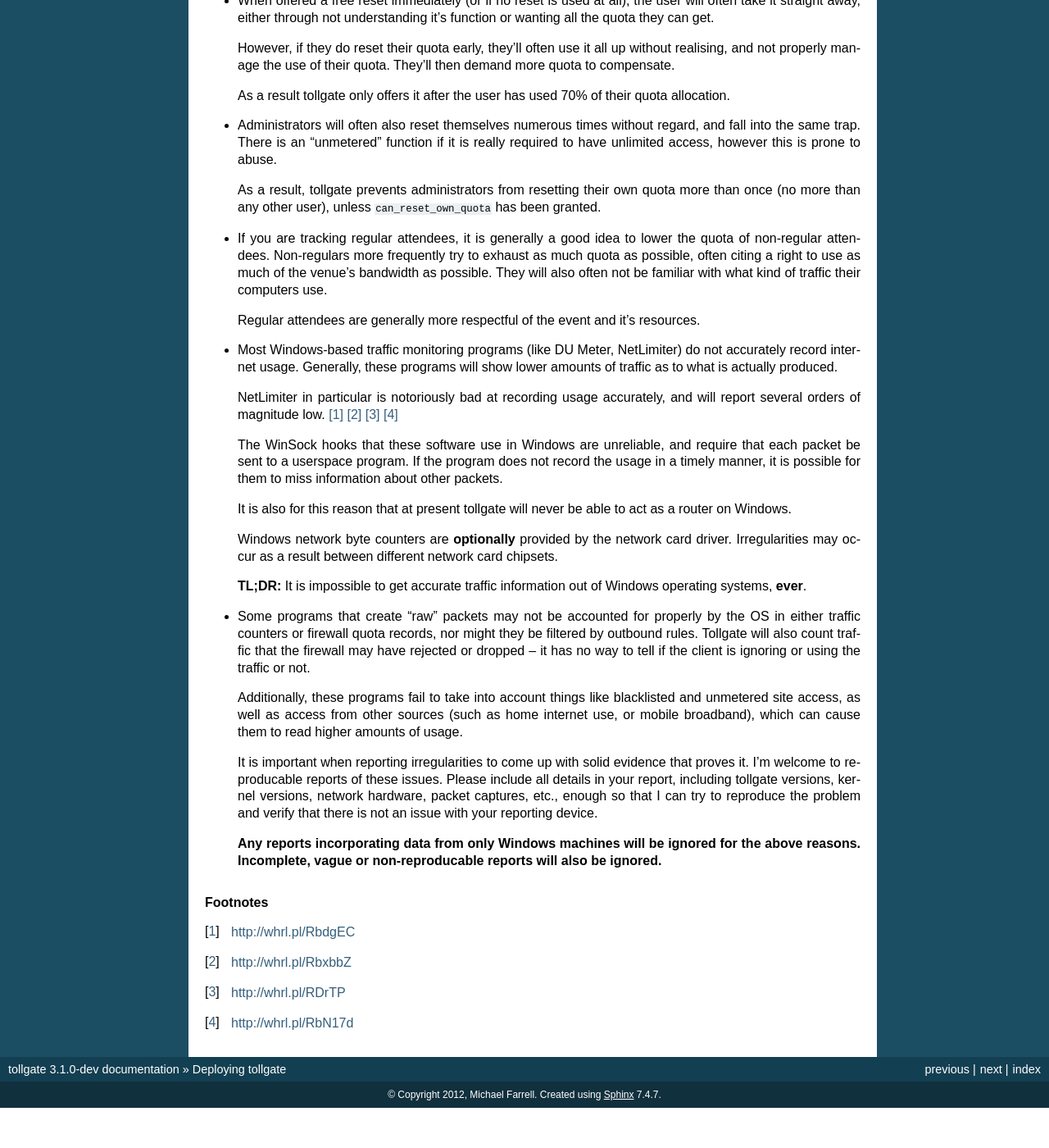
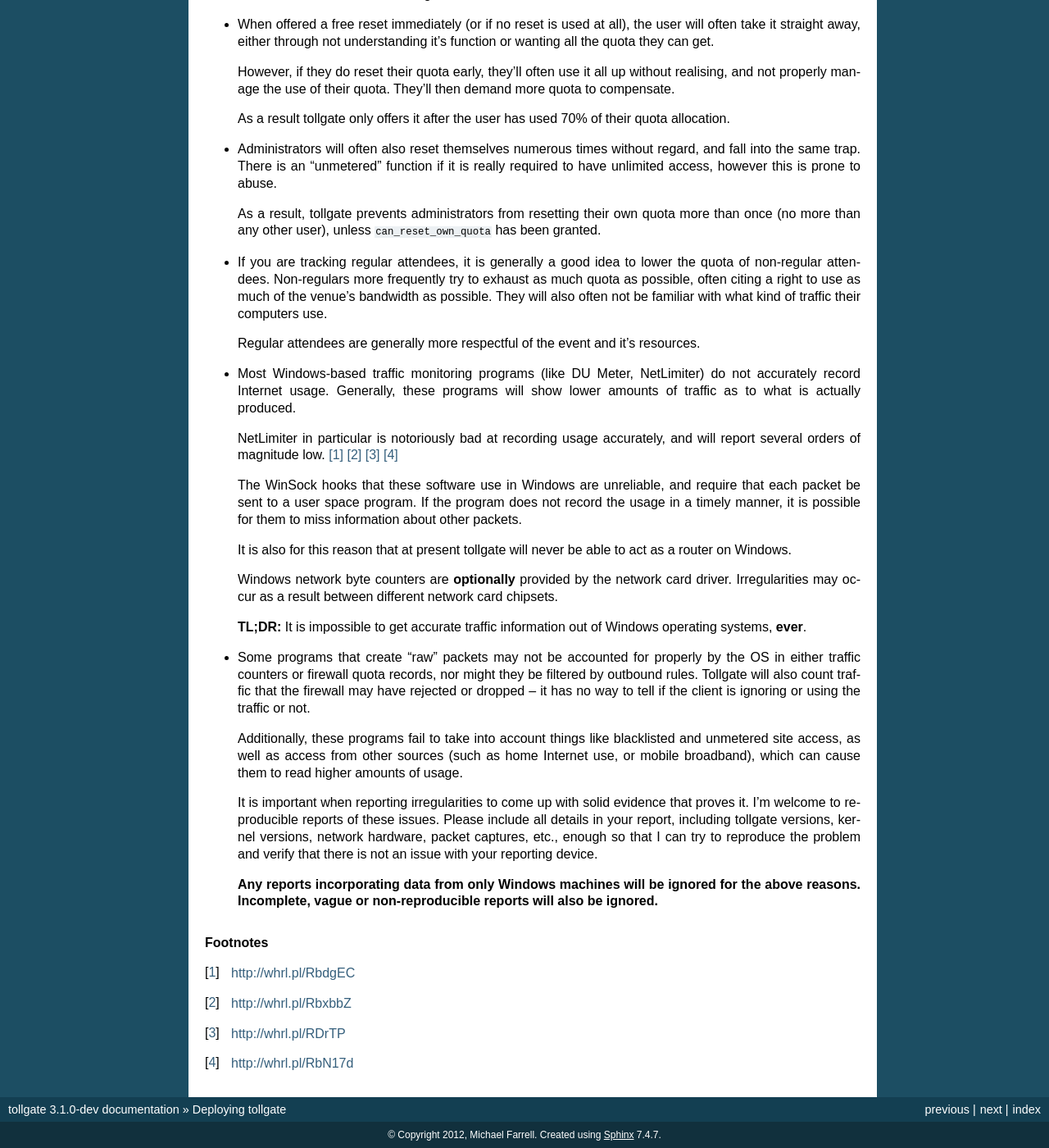
Before and after one commit to micolous/tollgate, a Sphinx documentation site: the page built from docs/deploy.rst, in a window 1280 px wide and 1400 px high, scrolled down 11745 px. Shown: the whole window at 82% size. Built offline with Sphinx 7.4.7, drawn with Linux system fonts in a browser that asks for light colours; before the commit the page ends 13096 px from its top, so only the background shows below that; some of the changed text lies outside the part shown.

Commit message:
Numerous spelling fixes.

```diff
--- a/docs/deploy.rst
+++ b/docs/deploy.rst
@@ -148,7 +148,7 @@
 
 You will need to modify the path of static items (like the WPAD and WFC vhosts, and aliases for static files) to the appropriate locations, and URLs.
 
-Included in the examples is how to configure a gitweb instance.  You could also push code changes to an external repository, however it must be accessible to users at all times (ie: you should mark it as "unmetered").
+Included in the examples is how to configure a ``gitweb`` instance.  You could also push code changes to an external repository, however it must be accessible to users at all times (ie: you should mark it as "unmetered").
 
 Configure DHCP server
 ---------------------
@@ -423,7 +423,7 @@
 Mass-mailing Worms
 ------------------
 
-It's pretty much a given you will have problems with infected Windows hosts.  One major thing you will want to consider is blocking external SMTP traffic to at least prevent your network from becoming a spam hub, and angering your ISP (as well as other internet users).  You can do this with an entry in ``backend.ini``, under the section ``blacklist``::
+It's pretty much a given you will have problems with infected Windows hosts.  One major thing you will want to consider is blocking external SMTP traffic to at least prevent your network from becoming a spam hub, and angering your ISP (as well as other Internet users).  You can do this with an entry in ``backend.ini``, under the section ``blacklist``::
 
    externaldns = 0.0.0.0/0:25
 
@@ -515,7 +515,7 @@
 There are several settings relating to this function:
 
 * ``RESET_EXCUSE_REQUIRED``: Toggles whether a user must provide a reason for having their quota reset.
-* ``RESET_PURCHASE``: Changes the language of the quota reset page to imply that a user may purchase additional data blocks.  Be aware, generally ISPs will disallow selling internet access as part of a residential access plan, and may disallow it as part of a sponsorship agreement (if you have one).  Use with caution.
+* ``RESET_PURCHASE``: Changes the language of the quota reset page to imply that a user may purchase additional data blocks.  Be aware, generally ISPs will disallow selling Internet access as part of a residential access plan, and may disallow it as part of a sponsorship agreement (if you have one).  Use with caution.
 * ``UserProfile.maximum_quota_resets``: Controls the number of times a user with ``can_reset_quota`` permission can reset another user's quota.
 * Permission ``can_reset_own_quota``: Controls whether a user with ``can_reset_quota`` permission can reset their own quota more than once.
 
@@ -535,11 +535,11 @@
 
   Regular attendees are generally more respectful of the event and it's resources.
 
-* Most Windows-based traffic monitoring programs (like DU Meter, NetLimiter) do not accurately record internet usage.  Generally, these programs will show lower amounts of traffic as to what is actually produced.
+* Most Windows-based traffic monitoring programs (like DU Meter, NetLimiter) do not accurately record Internet usage.  Generally, these programs will show lower amounts of traffic as to what is actually produced.
 
   NetLimiter in particular is notoriously bad at recording usage accurately, and will report several orders of magnitude low. [#nl1]_ [#nl2]_ [#nl3]_ [#nl4]_
 
-  The WinSock hooks that these software use in Windows are unreliable, and require that each packet be sent to a userspace program.  If the program does not record the usage in a timely manner, it is possible for them to miss information about other packets.
+  The WinSock hooks that these software use in Windows are unreliable, and require that each packet be sent to a user space program.  If the program does not record the usage in a timely manner, it is possible for them to miss information about other packets.
 
   It is also for this reason that at present tollgate will never be able to act as a router on Windows.
 
@@ -549,11 +549,11 @@
 
 * Some programs that create "raw" packets may not be accounted for properly by the OS in either traffic counters or firewall quota records, nor might they be filtered by outbound rules.  Tollgate will also count traffic that the firewall may have rejected or dropped -- it has no way to tell if the client is ignoring or using the traffic or not.
 
-  Additionally, these programs fail to take into account things like blacklisted and unmetered site access, as well as access from other sources (such as home internet use, or mobile broadband), which can cause them to read higher amounts of usage.
+  Additionally, these programs fail to take into account things like blacklisted and unmetered site access, as well as access from other sources (such as home Internet use, or mobile broadband), which can cause them to read higher amounts of usage.
 
-  It is important when reporting irregularities to come up with solid evidence that proves it.  I'm welcome to reproducable reports of these issues.  Please include all details in your report, including tollgate versions, kernel versions, network hardware, packet captures, etc., enough so that I can try to reproduce the problem and verify that there is not an issue with your reporting device.
+  It is important when reporting irregularities to come up with solid evidence that proves it.  I'm welcome to reproducible reports of these issues.  Please include all details in your report, including tollgate versions, kernel versions, network hardware, packet captures, etc., enough so that I can try to reproduce the problem and verify that there is not an issue with your reporting device.
 
-  **Any reports incorporating data from only Windows machines will be ignored for the above reasons.  Incomplete, vague or non-reproducable reports will also be ignored.**
+  **Any reports incorporating data from only Windows machines will be ignored for the above reasons.  Incomplete, vague or non-reproducible reports will also be ignored.**
 
 .. rubric:: Footnotes
 
```
Also changed, not shown: other parts of docs/deploy.rst (+29 -29 lines).
